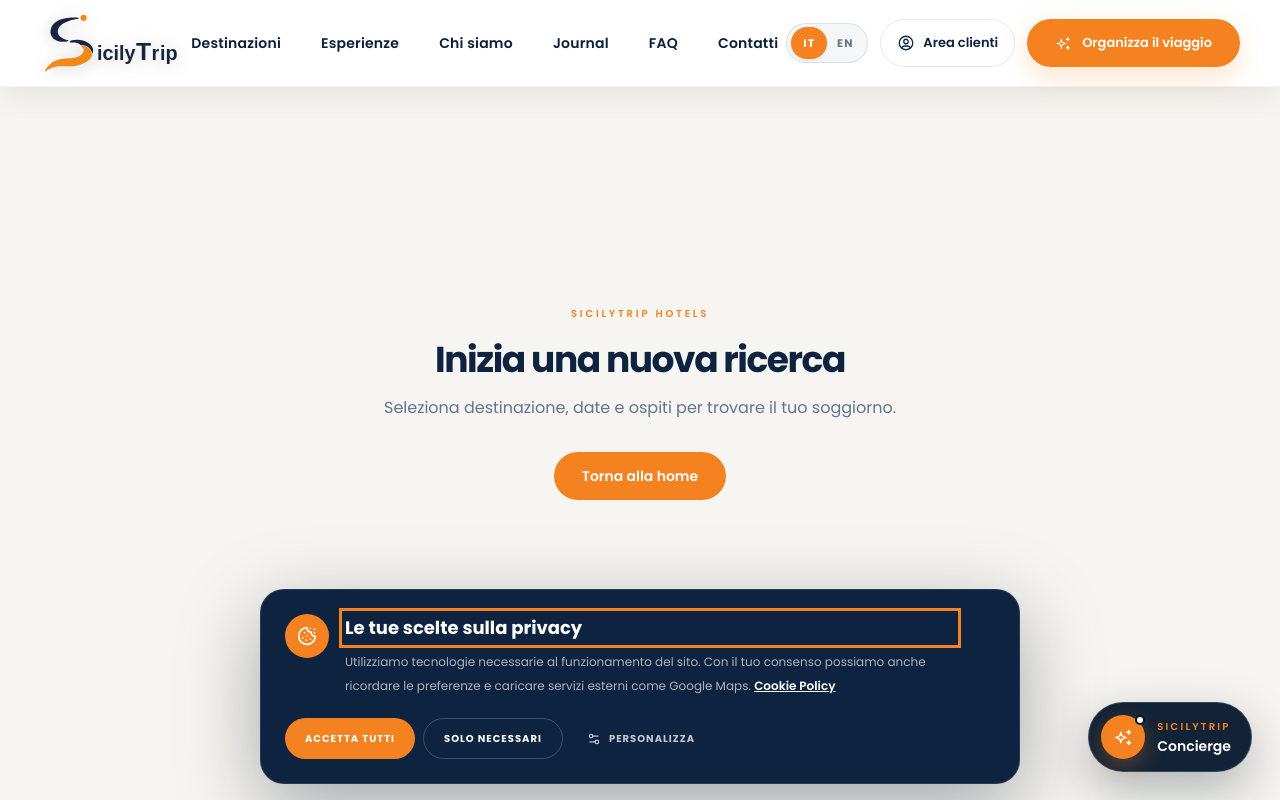
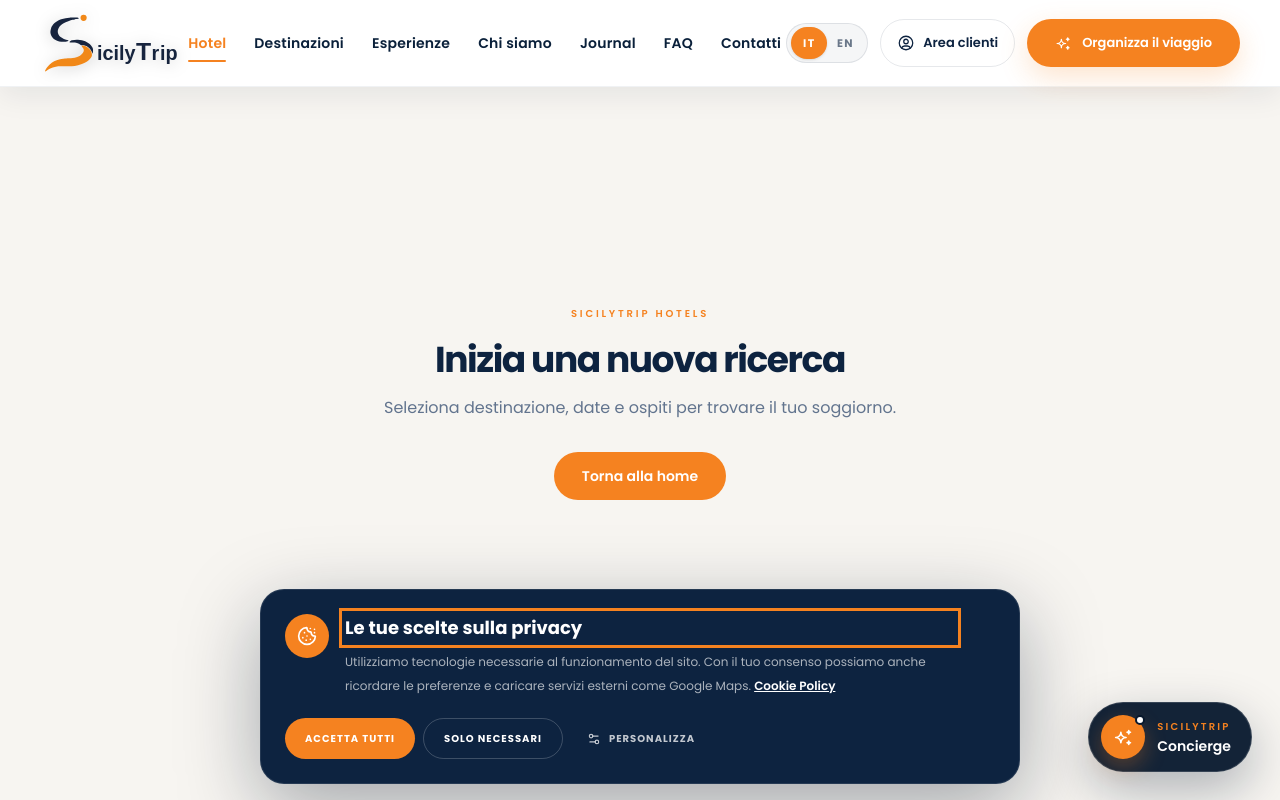
Before and after one commit to SerenellaWonder/sicilytrip, a Next.js app in the folder apps/web/: page /hotel in a window 1280 px wide. Built offline with nearby package versions, Linux system fonts and the light colour scheme; no server answers.

Commit message:
fix(web): improve navigation and restore inspired suggestions

```diff
--- a/apps/web/src/app/layout.tsx
+++ b/apps/web/src/app/layout.tsx
@@ -5,6 +5,7 @@ import ConciergeProvider from "@/components/concierge/ConciergeProvider";
 import LanguageProvider from "@/components/i18n/LanguageProvider";
 import CookieConsentBanner from "@/components/cookies/CookieConsentBanner";
 import CookieConsentProvider from "@/components/cookies/CookieConsentProvider";
+import ScrollToTop from "@/components/layout/ScrollToTop";
 import { SITE_URL } from "@/lib/site";
 
 import "./globals.css";
@@ -76,6 +77,7 @@ export default function RootLayout({
       >
         <LanguageProvider>
           <CookieConsentProvider>
+            <ScrollToTop />
             <ConciergeProvider>{children}</ConciergeProvider>
             <CookieConsentBanner />
           </CookieConsentProvider>
--- a/apps/web/src/components/concierge/ConciergeSearch.tsx
+++ b/apps/web/src/components/concierge/ConciergeSearch.tsx
@@ -1,6 +1,9 @@
 "use client";
 
-import { useState } from "react";
+import {
+  useState,
+  useSyncExternalStore,
+} from "react";
 
 import {
   IconArrowRight,
@@ -120,6 +123,34 @@ const initialSuggestions = [
   fixedSuggestion,
 ];
 
+function createRandomSuggestions() {
+  const shuffled = [...randomSuggestions];
+
+  for (
+    let index = shuffled.length - 1;
+    index > 0;
+    index--
+  ) {
+    const randomIndex = Math.floor(
+      Math.random() * (index + 1)
+    );
+
+    [shuffled[index], shuffled[randomIndex]] = [
+      shuffled[randomIndex],
+      shuffled[index],
+    ];
+  }
+
+  return [
+    ...shuffled.slice(0, 3),
+    fixedSuggestion,
+  ];
+}
+
+function subscribeToHydration() {
+  return () => undefined;
+}
+
 /* ============================================================
    COMPONENT
 ============================================================ */
@@ -129,7 +160,19 @@ export default function ConciergeSearch() {
   const isEnglish = language === "en";
   const [query, setQuery] = useState("");
 
-  const suggestions = initialSuggestions;
+  const [randomizedSuggestions] = useState(
+    createRandomSuggestions
+  );
+
+  const isHydrated = useSyncExternalStore(
+    subscribeToHydration,
+    () => true,
+    () => false
+  );
+
+  const suggestions = isHydrated
+    ? randomizedSuggestions
+    : initialSuggestions;
 
   const { openConcierge } = useConcierge();
 
--- a/apps/web/src/components/hero/HeroSearch.tsx
+++ b/apps/web/src/components/hero/HeroSearch.tsx
@@ -20,8 +20,10 @@ export default function HeroSearch() {
 
   return (
     <div
+      id="accommodation-search"
       className="
         mx-auto
+        scroll-mt-[110px]
         w-full
         max-w-[1380px]
       "
@@ -111,7 +113,9 @@ export default function HeroSearch() {
         >
           <Building2 size={18} className="shrink-0" />
           <span>
-            <span className="block">{isItalian ? "Cerca hotel" : "Search hotels"}</span>
+            <span className="block">
+              {isItalian ? "Ricerca strutture ricettive" : "Search accommodation"}
+            </span>
             <span className="mt-0.5 hidden text-[10px] font-normal opacity-70 sm:block">
               {isItalian ? "Sai già dove andare?" : "Know where to go?"}
             </span>
--- a/apps/web/src/components/layout/FooterSection.tsx
+++ b/apps/web/src/components/layout/FooterSection.tsx
@@ -18,6 +18,11 @@ import { useLanguage } from "@/components/i18n/LanguageProvider";
 
 const menu = [
   {
+    label: "Home",
+    labelEn: "Home",
+    href: "/",
+  },
+  {
     label: "Destinazioni",
     labelEn: "Destinations",
     href: "/destinazioni",
@@ -25,7 +30,7 @@ const menu = [
   {
     label: "Hotel",
     labelEn: "Hotels",
-    href: "/#destinations",
+    href: "/#accommodation-search",
   },
   {
     label: "Esperienze",
--- /dev/null
+++ b/apps/web/src/components/layout/ScrollToTop.tsx
@@ -0,0 +1,16 @@
+"use client";
+
+import { usePathname } from "next/navigation";
+import { useEffect } from "react";
+
+export default function ScrollToTop() {
+  const pathname = usePathname();
+
+  useEffect(() => {
+    if (!window.location.hash) {
+      window.scrollTo({ top: 0, left: 0 });
+    }
+  }, [pathname]);
+
+  return null;
+}
--- a/apps/web/src/components/layout/header/MobileMenu.tsx
+++ b/apps/web/src/components/layout/header/MobileMenu.tsx
@@ -9,6 +9,11 @@ import { useConcierge } from "@/components/concierge/ConciergeProvider";
 import { useLanguage } from "@/components/i18n/LanguageProvider";
 
 const items = [
+  {
+    label: { it: "Hotel", en: "Hotels" },
+    href: "/#accommodation-search",
+    pathname: "/hotel",
+  },
   {
     label: { it: "Destinazioni", en: "Destinations" },
     href: "/destinazioni",
--- a/apps/web/src/components/layout/header/Navigation.tsx
+++ b/apps/web/src/components/layout/header/Navigation.tsx
@@ -3,6 +3,11 @@ import Link from "next/link";
 import { useLanguage } from "@/components/i18n/LanguageProvider";
 
 const items = [
+  {
+    label: { it: "Hotel", en: "Hotels" },
+    href: "/#accommodation-search",
+    pathname: "/hotel",
+  },
   {
     label: { it: "Destinazioni", en: "Destinations" },
     href: "/destinazioni",
@@ -51,9 +56,9 @@ export default function Navigation({
       className="
         hidden
         items-center
-        gap-8
+        gap-5
         lg:flex
-        xl:gap-10
+        xl:gap-7
       "
     >
       {items.map((item) => {
```
